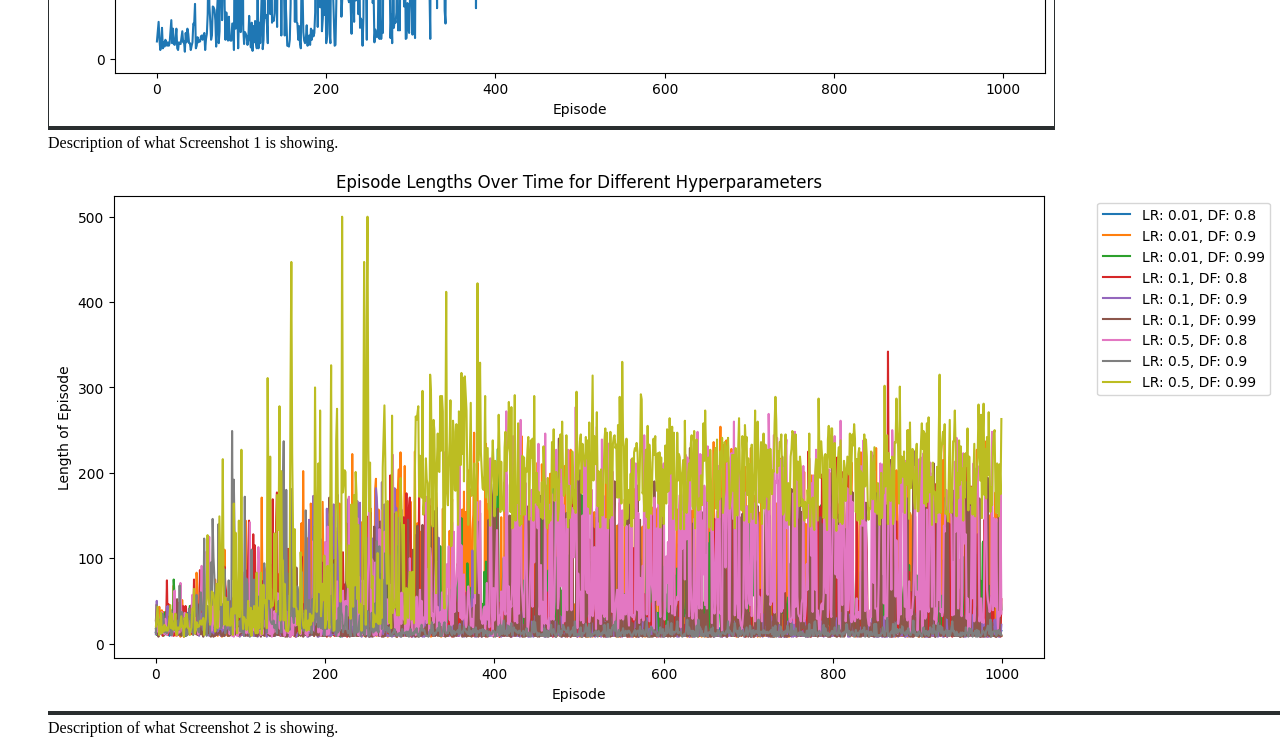
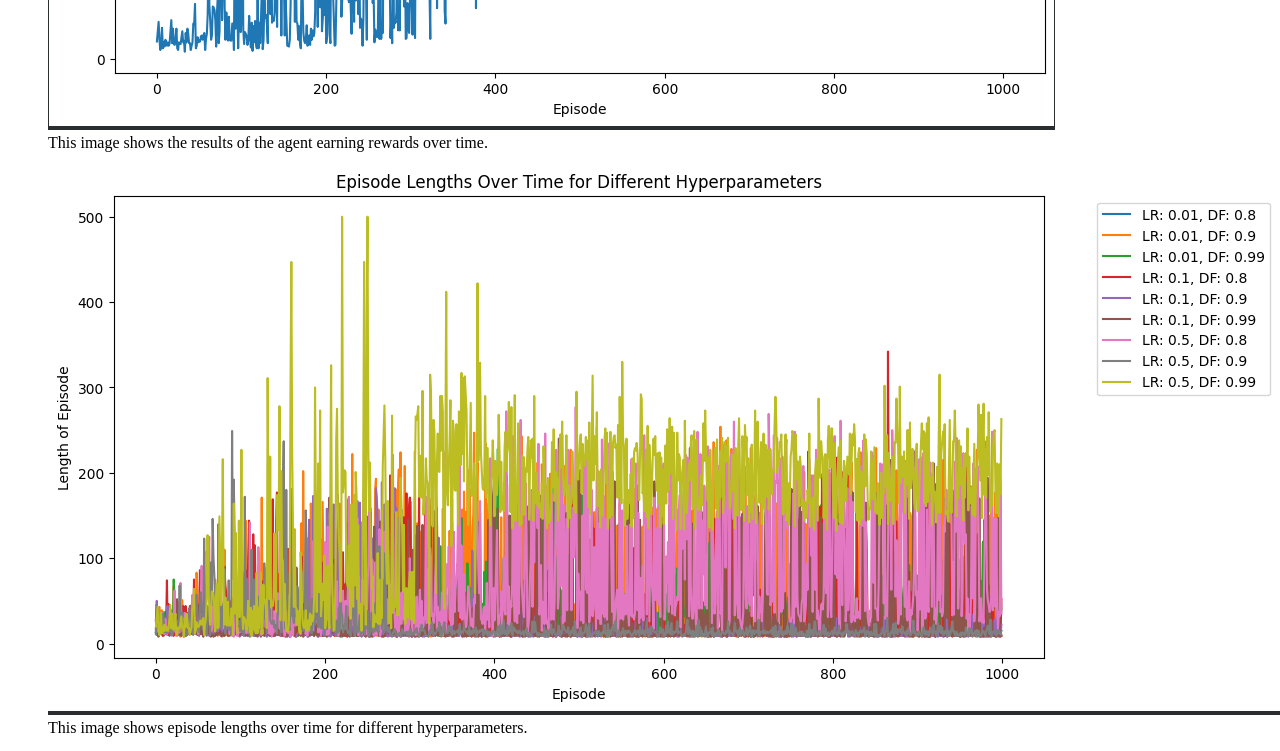
Before and after one commit to Royer511/ML-Cartpole, a plain HTML site: page index.html in a window 1280 px wide. Shown: the part 500-1251 px from the top of the page. Drawn offline with Linux system fonts and the light colour scheme.

Commit message:
Update index.html

```diff
--- a/index.html
+++ b/index.html
@@ -10,16 +10,16 @@
     <!-- Embedding an image -->
     <figure>
         <img src="Images/Screenshot 2023-11-20 141806.png" alt=" This image is showing the results of the agent earning rewards overtime ">
-        <figcaption>Description of what Screenshot 1 is showing.</figcaption>
+        <figcaption>This image shows the results of the agent earning rewards over time.</figcaption>
     </figure>
 
     <figure>
         <img src="Images/Screenshot 2023-11-20 141815.png" alt=" This image is showing episode lengths over time for different hyperparameters">
-        <figcaption>Description of what Screenshot 2 is showing.</figcaption>
+        <figcaption>This image shows episode lengths over time for different hyperparameters.</figcaption>
     </figure>
     <figure>
         <img src="Images/Screenshot 2023-11-20 141833.png" alt=" This image is showing the running average of episode lengths over time">
-        <figcaption>Description of what Screenshot 2 is showing.</figcaption>
+        <figcaption>This image is showing the running average of episode lengths over time</figcaption>
     </figure>
 
 
```
